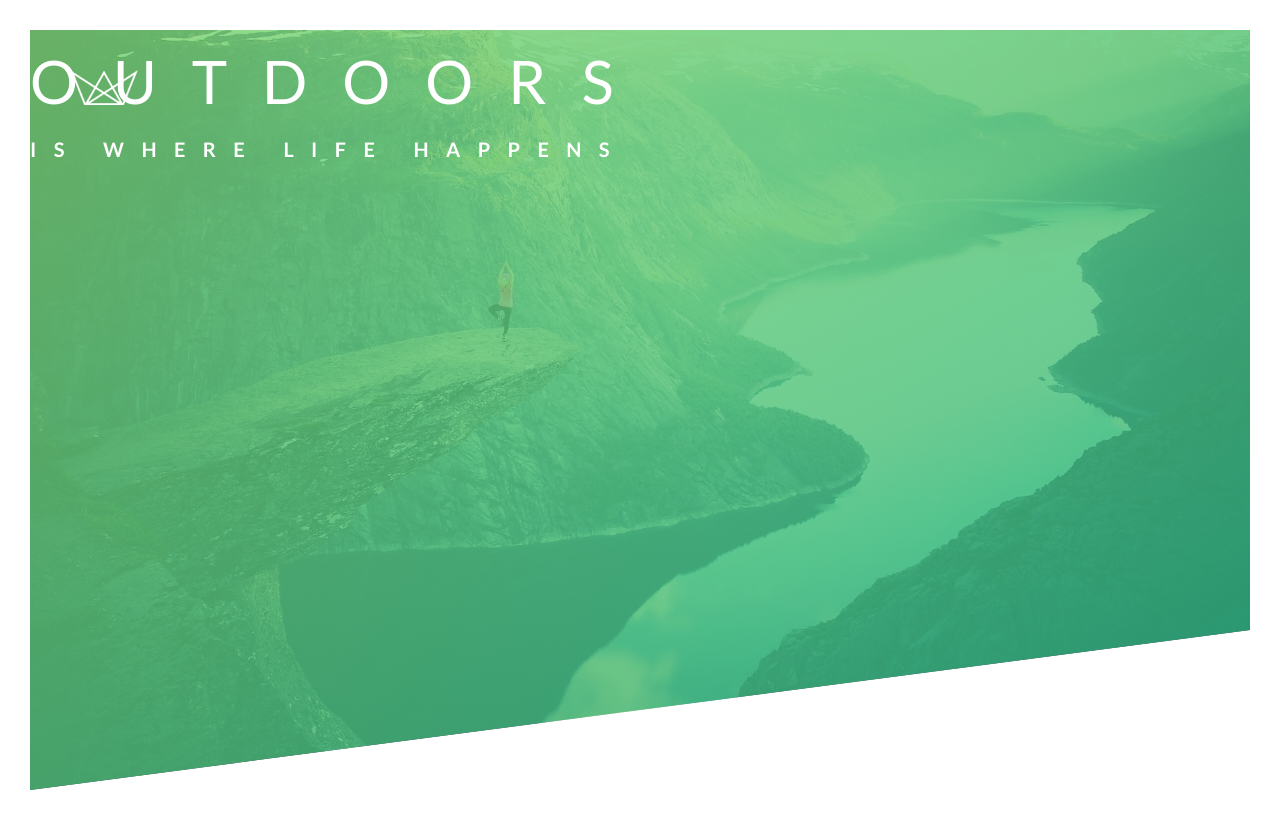
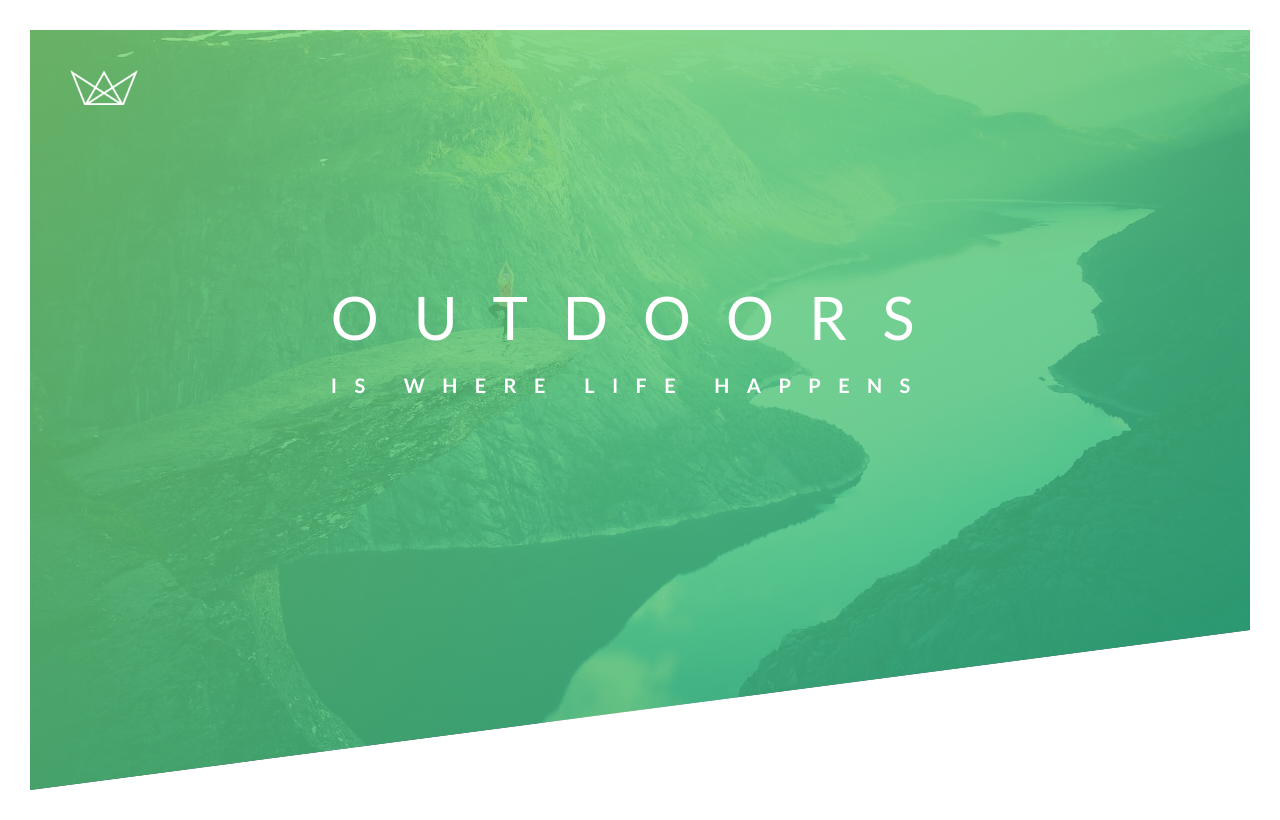
Before and after one commit to Edwardleung1/advanced-css-course-master, a plain HTML site: page Natours/starter/index.html in a window 1280 px wide. Drawn offline with Linux system fonts and the light colour scheme; files that its build step writes are made by us from their sources.

Commit message:
added styles for the header text-box

```diff
--- a/Natours/starter/css/style.css
+++ b/Natours/starter/css/style.css
@@ -45,6 +45,13 @@ body {
     height: 35px;
 }
 
+.text-box {
+    position: absolute;
+    top: 40%;
+    left: 50%;
+    transform: translate(-50%, -50%);
+}
+
 .heading-primary {
     color: #fff;
     text-transform: uppercase;
```
